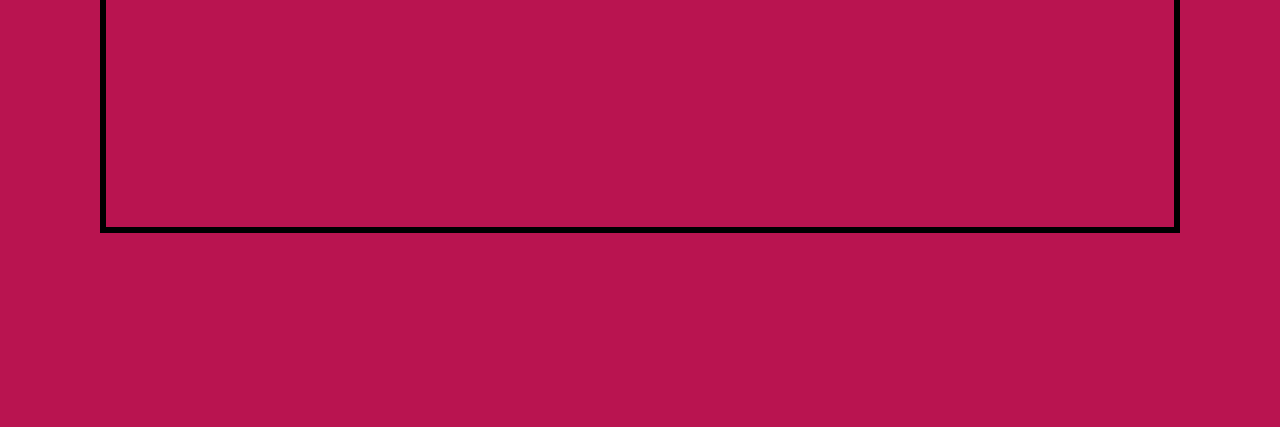
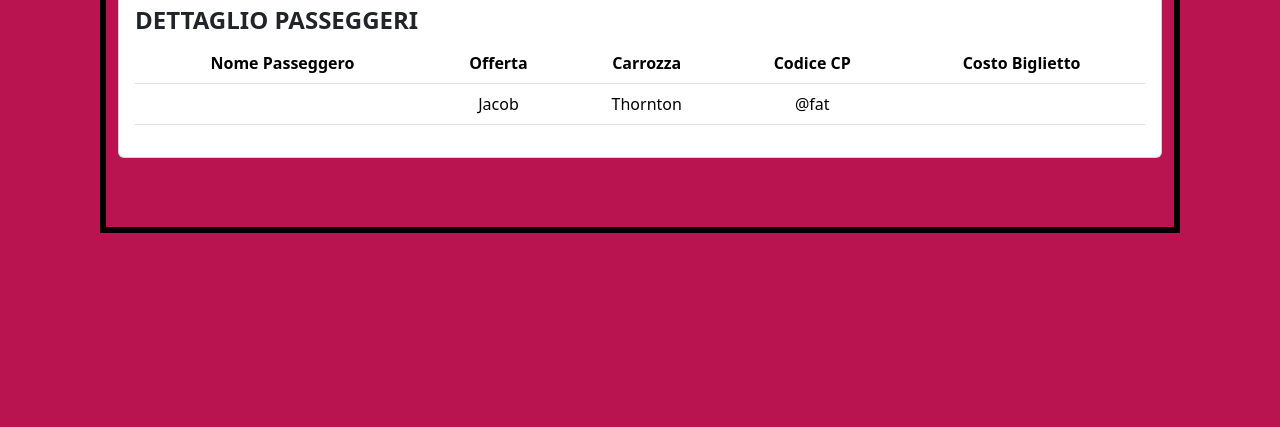
Before and after one commit to AndreaMargutti/js-biglietto-treno-form, a plain HTML site: page index.html in a window 1280 px wide. Shown: the part 373-800 px from the top of the page. Drawn offline with nearby package versions, Linux system fonts and the light colour scheme.

Commit message:
added second card

```diff
--- a/index.html
+++ b/index.html
@@ -41,7 +41,32 @@
                     </form>
                 </div>
             </div>
-            <div class="col-12 h-300 bd"></div>
+            <div class="col-12 h-300 bd">
+                <h1 class="text-white">II TUO BIGLIETTO</h1>
+                <div class="card">
+                    <div class="card-body">
+                        <h4 class="text-start fw-bold">DETTAGLIO PASSEGGERI</h4>
+                        <table class="table">
+                            <tbody>
+                              <tr>
+                                <th>Nome Passeggero</th>
+                                <th>Offerta</th>
+                                <th>Carrozza</th>
+                                <th>Codice CP</th>
+                                <th>Costo Biglietto</th>
+                              </tr>
+                              <tr>
+                                <th id="ticket-name"></th>
+                                <td>Jacob</td>
+                                <td>Thornton</td>
+                                <td>@fat</td>
+                                <td id="ticket-price"></td>
+                              </tr>
+                            </tbody>
+                          </table>
+                    </div>
+                  </div>
+            </div>
         </div>
     </div>
 
```
